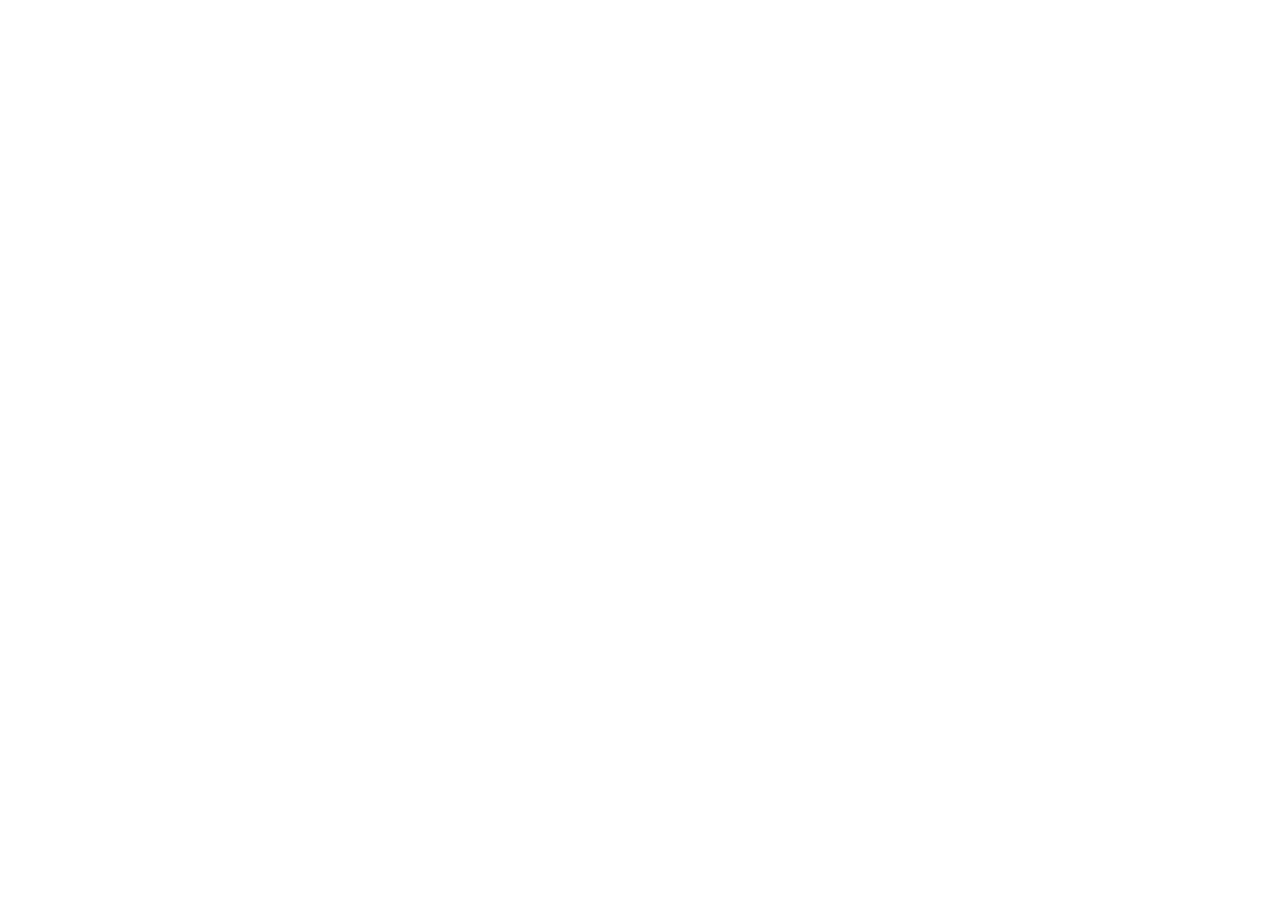
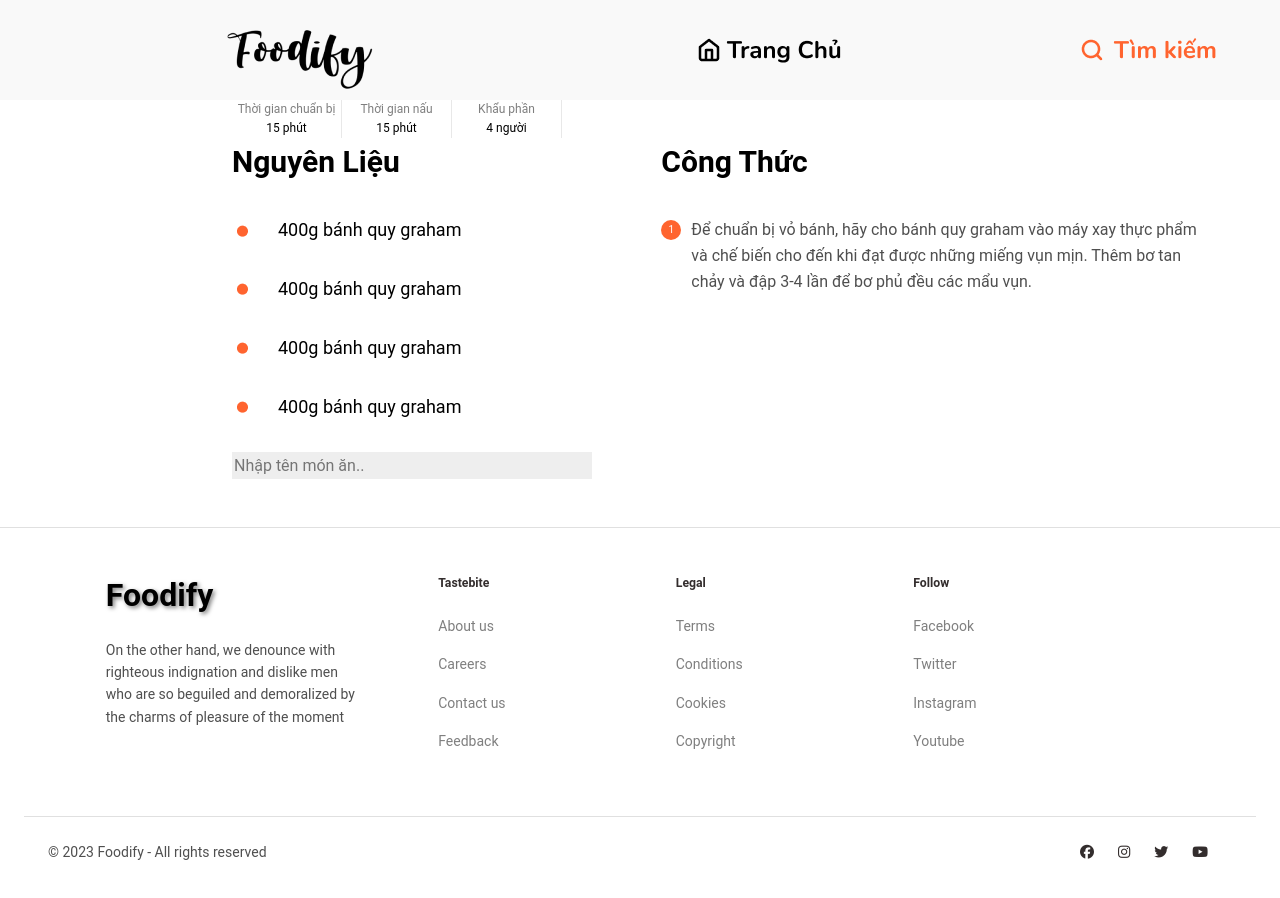
Before and after one commit to hiep464/foodify-itss2-fe, a React (Create React App) app: page /detail in a window 1280 px wide. Before the commit this address had no page. Shown: the top 898 px of the page. Before the commit the page ends 800 px from the top, so only its background shows below. Built offline with nearby package versions, Linux system fonts and the light colour scheme.

Commit message:
update ui 6789

```diff
--- a/package.json
+++ b/package.json
@@ -3,7 +3,6 @@
   "version": "0.1.0",
   "private": true,
   "dependencies": {
-    "@atlaskit/select": "^17.0.3",
     "@fortawesome/fontawesome-free": "^6.5.1",
     "@testing-library/jest-dom": "^5.16.5",
     "@testing-library/react": "^13.4.0",
--- /dev/null
+++ b/src/components/MiddleRecipeDetail/index.jsx
@@ -0,0 +1,82 @@
+import React from 'react';
+import './middleRecipeDetail.css';
+import bulletPoint from '../../acess/bullet-point.png';
+const MyLayout = () => {
+    return (
+        <div>
+            {/* Row 1 */}
+            <div style={{ marginLeft: 150 }}>
+                <div className="grid-container">
+                    <div className="grid-item">Thời gian chuẩn bị</div>
+                    <div className="grid-item">Thời gian nấu</div>
+                    <div className="grid-item">Khẩu phần</div>
+                    <div className="grid-item1">15 phút</div>
+                    <div className="grid-item1">15 phút</div>
+                    <div className="grid-item1">4 người</div>
+                </div>
+            </div>
+
+            {/* Row 2 */}
+            <div className="justify-content-center" style={{ display: 'flex' }}>
+                {/* Column 1 */}
+                <div style={{ flex: 0.8, marginLeft: 150 }}>
+                    <p style={{ fontWeight: 'bold', color: 'black', fontSize: '30px' }}>Nguyên Liệu</p>
+                    <div style={{ marginTop: 30, fontSize: 18, color: 'black' }}>
+                        <img src={bulletPoint} style={{ marginLeft: 5, marginRight: 30,marginBottom:2 }}></img>400g bánh quy graham
+                    </div>
+                    <div style={{ marginTop: 30, fontSize: 18, color: 'black' }}>
+                        <img src={bulletPoint} style={{ marginLeft: 5, marginRight: 30,marginBottom:2 }}></img>400g bánh quy graham
+                    </div>
+                    <div style={{ marginTop: 30, fontSize: 18, color: 'black' }}>
+                        <img src={bulletPoint} style={{ marginLeft: 5, marginRight: 30,marginBottom:2 }}></img>400g bánh quy graham
+                    </div>
+                    <div style={{ marginTop: 30, fontSize: 18, color: 'black' }}>
+                        <img src={bulletPoint} style={{ marginLeft: 5, marginRight: 30,marginBottom:2 }}></img>400g bánh quy graham
+                    </div>
+                </div>
+
+                {/* Column 2 */}
+                <div style={{ flex: 1, display: 'flex', flexDirection: 'column' }}>
+                    <p style={{ fontWeight: 'bold', color: 'black', fontSize: '30px' }}>Công Thức</p>
+                    <div style={{ display: 'flex', alignItems: 'flex-start', marginTop: 15 }}>
+                        <span
+                            style={{
+                                width: '20px',
+                                height: '20px',
+                                borderRadius: '50%',
+                                backgroundColor: '#FF642F',
+                                display: 'flex',
+                                alignItems: 'center',
+                                justifyContent: 'center',
+                                color: 'white',
+                                fontSize: '10px',
+                                marginRight: '10px',
+                                marginTop:'3px' // Adjusted the margin to separate the circle and text
+                            }}
+                        >
+                            1
+                        </span>
+                        <div style={{ flex: 1 }}>
+                            <span style={{ display: 'inline-block', whiteSpace: 'normal', paddingBottom: 10 }}>
+                                Để chuẩn bị vỏ bánh, hãy cho bánh quy graham vào máy xay thực phẩm và chế biến cho đến
+                                khi đạt được những miếng vụn mịn. Thêm bơ tan chảy và đập 3-4 lần để bơ phủ đều các mẩu
+                                vụn.
+                            </span>
+                        </div>
+                    </div>
+
+
+                </div>
+            </div>
+
+            <div style={{ marginLeft: 150, marginTop: 30 }}>
+                <input
+                    placeholder="Nhập tên món ăn.."
+                    style={{ width:360,backgroundColor: '#EEEEEE', border: 'none', outline: 'none' }}
+                />{' '}
+            </div>
+        </div>
+    );
+};
+
+export default MyLayout;
--- /dev/null
+++ b/src/components/MiddleRecipeDetail/middleRecipeDetail.css
@@ -0,0 +1,20 @@
+.grid-container {
+    display: grid;
+    grid-template-columns: 110px 110px 110px;
+  }
+.grid-item {
+    border-right: 1px solid #E8E8E8    ;
+    color: #7F7F7F;
+    font-size: 12px;
+    text-align: center;
+    padding-left: -20px;
+
+  }
+  .grid-item1 {
+    border-right: 1px solid #E8E8E8 ;
+    color:black;
+    font-size: 12px;
+    text-align: center;
+    padding-left: -20px;
+
+  }
--- a/src/components/Search/Search.jsx
+++ b/src/components/Search/Search.jsx
@@ -18,6 +18,7 @@ const Search = ({ name, setName, ingredients, setIngredients }) => {
         setIngredients(value)
     };
 
+
     const handleDeleteWord = (index) => {
         const updatedWords = [...selectedWords];
         updatedWords.splice(index, 1);
@@ -26,10 +27,10 @@ const Search = ({ name, setName, ingredients, setIngredients }) => {
     };
     const customColStyle = {
         flex: '0 0 80%',
-        maxWidth: '25%',
+        maxWidth: '25.5%',
         backgroundColor: '#FF642F',
         marginTop: '80px',
-        marginRight: '10px',
+        marginRight: '30px',
         height: '90px',
         display: 'flex',
         flexDirection: 'column', // Display children in a column layout
@@ -40,9 +41,9 @@ const Search = ({ name, setName, ingredients, setIngredients }) => {
 
     const customColStyle2 = {
         flex: '0 0 80%',
-        maxWidth: '45%',
+        maxWidth: '46.2%',
         backgroundColor: '#FF642F',
-        marginLeft: '20px',
+        marginRight: '35px',
         marginTop: '80px',
         height: '90px',
         display: 'flex',
--- /dev/null
+++ b/src/pages/recipe_detail/index.jsx
@@ -0,0 +1,12 @@
+import React, { useEffect, useState } from 'react';
+import MyLayout from '../../components/MiddleRecipeDetail';
+
+function RecipeDetail() {
+    return (
+        <div>
+            <MyLayout/>
+        </div>
+    );
+}
+
+export default RecipeDetail;
--- a/src/pages/recipe_search/index.jsx
+++ b/src/pages/recipe_search/index.jsx
@@ -40,7 +40,7 @@ function RecipeSearch() {
                 num = res.data.length / numPage + 1;
             var numberNineArray = Array.from({ length: num }, (_, index) => index + 1);
             setPageNum(numberNineArray);
-            const currentItems = res.data.slice(0, 6);
+            const currentItems = res.data.data?.slice(0,6);
             console.log(currentItems);
             setPage(1)
             setDataPage(currentItems);
--- a/src/routes/Routes.js
+++ b/src/routes/Routes.js
@@ -1,6 +1,9 @@
 import DefaultLayout from "../layout/defaultLayout/DefaultLayout"
 import RecipeSearch from "../pages/recipe_search"
-
+import RecipeDetail from "../pages/recipe_detail"
 export const publicRoutes = [
     {path: '/', element : RecipeSearch, layout: DefaultLayout},
+    {path: '/detail', element : RecipeDetail, layout: DefaultLayout},
+
+
 ]
```
Also changed, not shown: src/acess/bullet-point.png (added), 1 other file (tests, documents, lock files or other folders).
